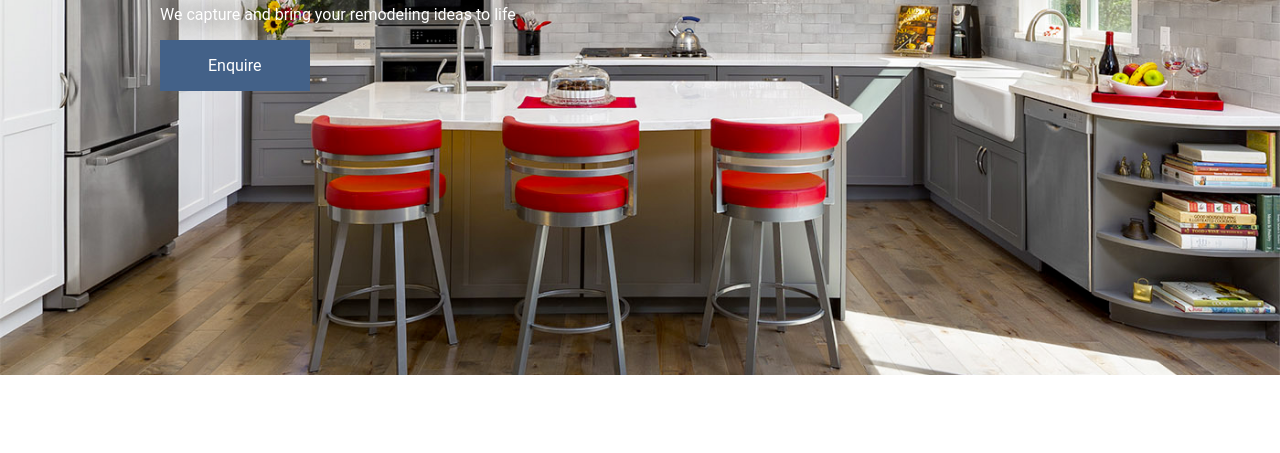
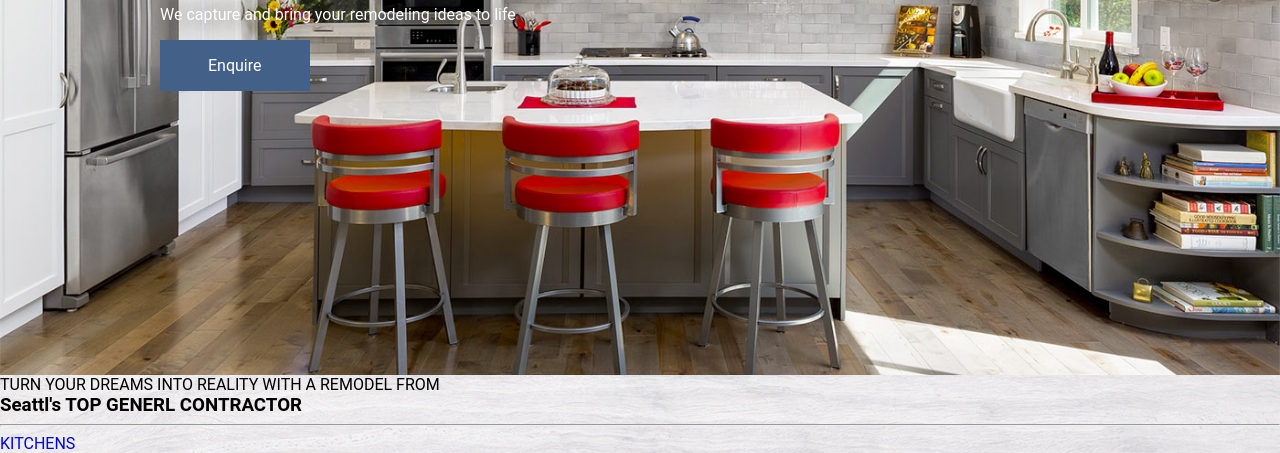
Before and after one commit to RandyV/efelle, a plain HTML site: page index.html in a window 1280 px wide. Shown: the part 529-982 px from the top of the page. Before the commit the page ends 904 px from the top, so only its background shows below. Drawn offline with Linux system fonts and the light colour scheme.

Commit message:
init tagline and card markup

```diff
--- a/index.html
+++ b/index.html
@@ -1,5 +1,6 @@
 <!DOCTYPE html>
 <html lang="en">
+
 <head>
     <meta charset="UTF-8">
     <meta http-equiv="X-UA-Compatible" content="IE=edge">
@@ -8,6 +9,7 @@
 
     <link rel="stylesheet" href="css/styles.css">
 </head>
+
 <body>
     <header class="container-flex">
         <div>
@@ -37,5 +39,21 @@
         </div>
 
     </section>
+
+    <section id="tag-line">
+        <p>TURN YOUR DREAMS INTO REALITY WITH A REMODEL FROM</p>
+        <H3>Seattl's TOP GENERL CONTRACTOR</H3>
+        <hr>
+    </section>
+
+    <section class="cards">
+        <div class="card">
+            <a href="#">KITCHENS</a>
+        </div>
+
+    </section>
+
+
 </body>
+
 </html>
```
